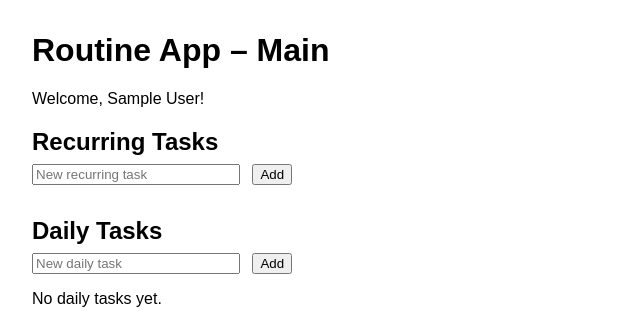
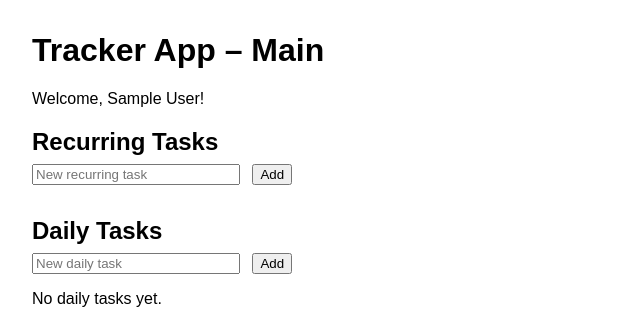
Before and after one commit to rchilak1/tracker-app, a PHP site: page /main.php in a window 1280 px wide. Shown: the top 311 px of the page, without its empty margins (0-640 px from the left). Run offline with PHP 8.4, Linux system fonts and the light colour scheme; the visitor is signed in with stand-in values (Sample User, id 1); data that the repository does not hold is empty.

Commit message:
changed routine-app to tracker-app for consistency

```diff
--- a/create.sql
+++ b/create.sql
@@ -1,8 +1,8 @@
 -- create.sql (MySQL syntax)
 
-DROP DATABASE IF EXISTS routine_app;
-CREATE DATABASE routine_app;
-USE routine_app;
+DROP DATABASE IF EXISTS tracker-app;
+CREATE DATABASE tracker-app;
+USE tracker-app;
 
 CREATE TABLE Users (
   UserID   INT            AUTO_INCREMENT PRIMARY KEY,
--- a/db_connect.php
+++ b/db_connect.php
@@ -2,7 +2,7 @@
 // db_connect.php
 
 $host   = '127.0.0.1';
-$dbname = 'routine_app';
+$dbname = 'tracker-app';
 $user   = 'root';
 $pass   = '';            // blank
 $charset= 'utf8mb4';
--- a/main.php
+++ b/main.php
@@ -3,7 +3,7 @@ session_start();
 
 // Initialize the PDO connection to the database
 try {
-  $pdo = new PDO('mysql:host=localhost;dbname=routine_app', 'root', '');
+  $pdo = new PDO('mysql:host=localhost;dbname=tracker-app', 'root', '');
   $pdo->setAttribute(PDO::ATTR_ERRMODE, PDO::ERRMODE_EXCEPTION);
 } catch (PDOException $e) {
   echo 'Connection failed: ' . $e->getMessage();
@@ -126,7 +126,7 @@ $notes = $pdo->query("
 <html lang="en">
 <head>
   <meta charset="UTF-8">
-  <title>Routine App – Main</title>
+  <title>Tracker App – Main</title>
   <style>
     body { font-family: Arial, sans-serif; margin: 2rem; }
     section { margin-bottom: 2rem; }
@@ -139,7 +139,7 @@ $notes = $pdo->query("
   </style>
 </head>
 <body>
-  <h1>Routine App – Main</h1>
+  <h1>Tracker App – Main</h1>
   <p>Welcome, <?= $userName ?>!</p>
 
   <!-- Recurring Tasks -->
```
